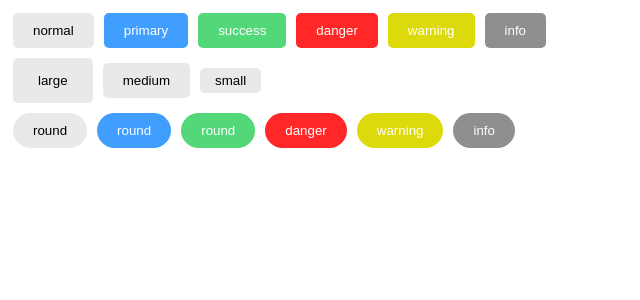
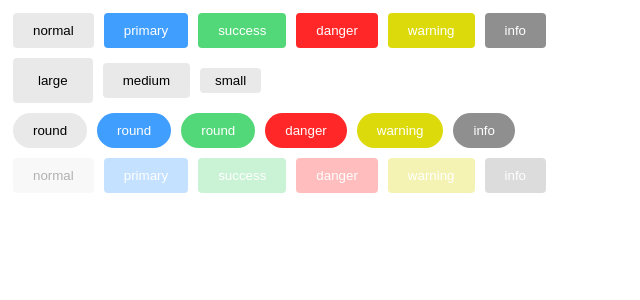
Before and after one commit to akaGKD/meta-ui, a Vue app: page / in a window 1280 px wide. Shown: the top 300 px of the page, without its empty margins (0-640 px from the left). Built offline with nearby package versions, Linux system fonts and the light colour scheme.

Commit message:
new switch

```diff
--- a/src/App.vue
+++ b/src/App.vue
@@ -17,11 +17,20 @@
     <metaButton type="danger" round>danger</metaButton>
     <metaButton type="warning" round>warning</metaButton>
     <metaButton type="info" round>info</metaButton>
+    <br />
+    <metaButton type="normal" disabled>normal</metaButton>
+    <metaButton type="primary" disabled>primary</metaButton>
+    <metaButton type="success" disabled>success</metaButton>
+    <metaButton type="danger" disabled>danger</metaButton>
+    <metaButton type="warning" disabled>warning</metaButton>
+    <metaButton type="info" disabled>info</metaButton>
   </div>
 </template>
 
 <script>
-export default {};
+export default {
+
+};
 </script>
 
 <style>
--- a/src/main.js
+++ b/src/main.js
@@ -1,10 +1,10 @@
 import Vue from 'vue'
 import App from './App.vue'
-import metaButton from './button/button.vue'
+import metaButton from './packages/button/index.js'
 
 Vue.config.productionTip = false
 
-Vue.component(metaButton.name,metaButton)
+Vue.use(metaButton)
 
 new Vue({
   render: h => h(App),
--- a/src/button/button.vue
+++ b/src/packages/button/button.vue
@@ -1,9 +1,5 @@
 <template>
-  <button
-    class="meta-button"
-    :class="[typebinding, { 'is-round': round, 'is-plain': plain }]"
-    @click="popup"
-  >
+  <button class="meta-button" v-on="$listeners" :class="buttonClass">
     <slot></slot>
   </button>
 </template>
@@ -14,15 +10,15 @@ export default {
   props: {
     type: {
       type: String,
-      default: "normal",
+      default: "default",
       validator(value) {
         return (
+          value === "normal" ||
+          value === "primary" ||
+          value === "success" ||
+          value === "warning" ||
           value === "info" ||
-          value === "primary" ||
-          value === "normal" ||
-          value === "success" ||
-          value === "danger" ||
-          value === "warning"
+          value === "danger"
         );
       },
     },
@@ -33,28 +29,19 @@ export default {
         return value === "large" || value === "medium" || value === "small";
       },
     },
-    plain: {
-      type: Boolean,
-      default: false,
-    },
-    round: {
-      type: Boolean,
-      default: false,
-    },
+    disabled:Boolean,
+    plain: Boolean,
+    round: Boolean,
   },
   computed: {
-    typebinding() {
+    buttonClass() {
       return {
         [`meta-button-${this.type}`]: this.type,
         [`meta-button-size-${this.size}`]: this.size,
+        ["is-round"]: this.round,
+        ["is-plain"]: this.plain,
+        ["is-disabled"]: this.disabled,
       };
-    },
-  },
-  methods: {
-    popup() {
-      if (this.type == "normal") {
-        alert("normal button");
-      }
     },
   },
 };
@@ -63,13 +50,21 @@ export default {
 <style scoped>
 .meta-button {
   padding: 10px 20px;
-  border-radius: 5px;
+  border-radius: 4px;
   margin: 5px 5px;
-  border: 0;
+  outline: none;
+  text-align: center;
+  border:0;
 }
 .meta-button.is-round {
   border-radius: 20px;
 }
+
+.meta-button.is-disabled {
+  opacity: 0.3;
+  pointer-events:none
+}
+
 
 .meta-button-normal {
   background-color: #eae9e9;
--- /dev/null
+++ b/src/packages/button/index.js
@@ -0,0 +1,7 @@
+import metaButton from './button.vue'
+
+metaButton.install = function (Vue) {
+    Vue.component(metaButton.name, metaButton);
+};
+
+export default metaButton;
```
Also changed, not shown: src/packages/switch/index.js (added), src/packages/switch/switch.vue (added).
